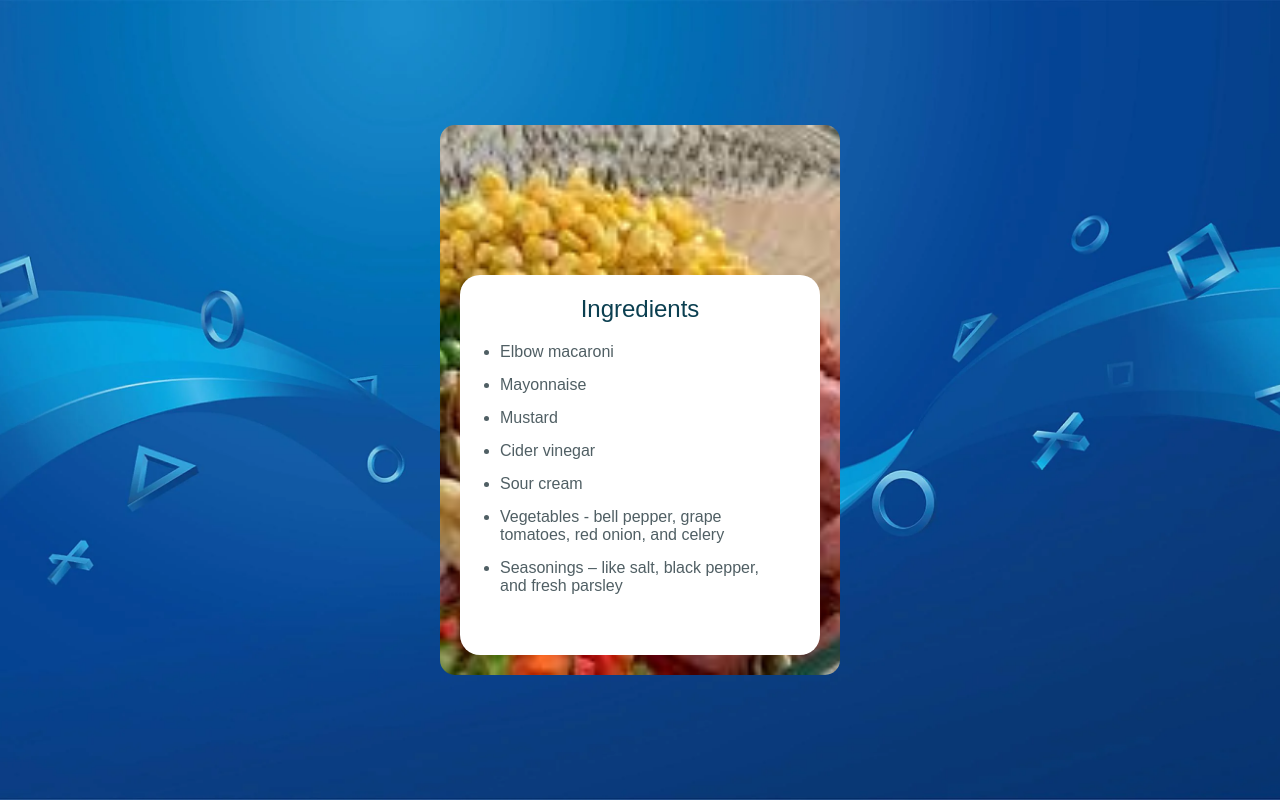
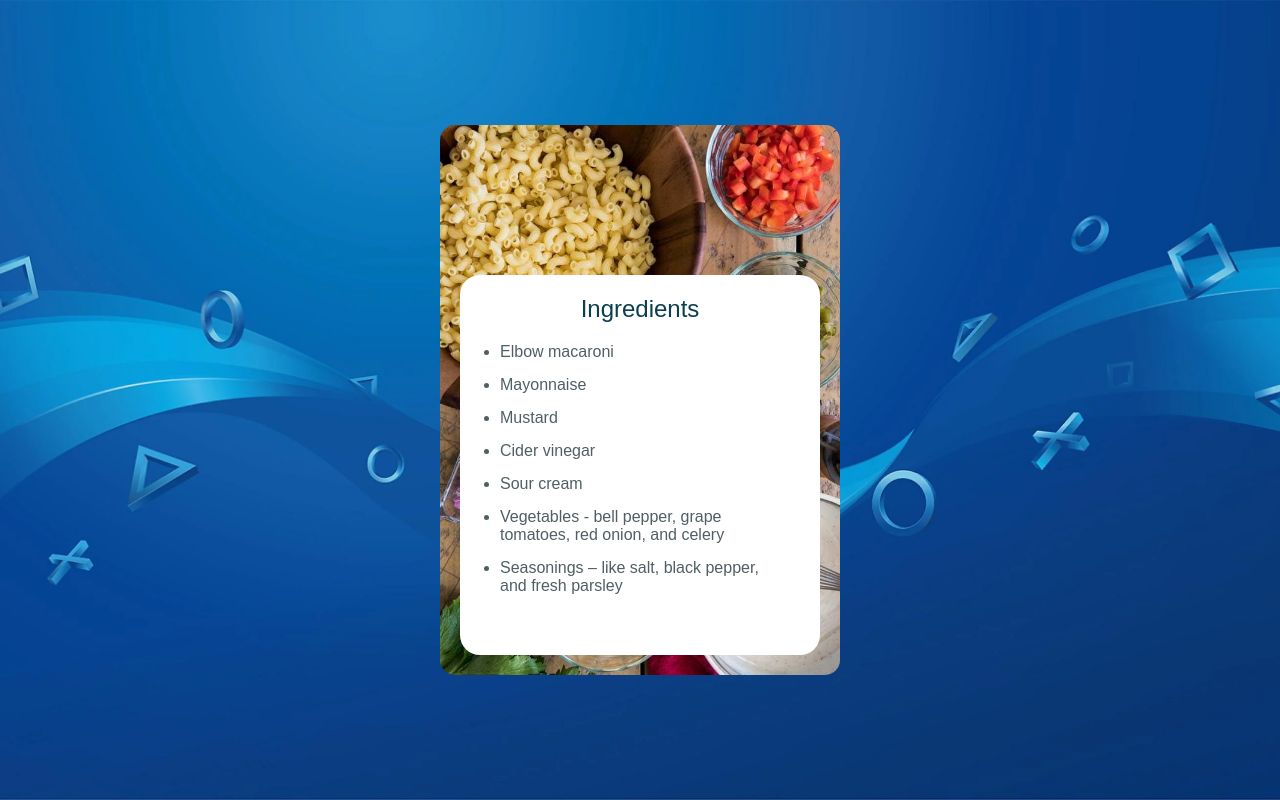
Before and after one commit to Phinda824/Preview-card, a plain HTML site: page index.html in a window 1280 px wide. Drawn offline with Linux system fonts and the light colour scheme.

Commit message:
adding pictures

```diff
--- a/style.css
+++ b/style.css
@@ -86,8 +86,7 @@
 .ingredients{
     width: 400px;
     height: 550px;
-    background-image: url(./images/images\ \(1\).jpg);
-    background-position: center;
+    background-image: url(./images/Easy-Macaroni-Salad-Recipe-1-of-1-8.jpg);
     background-size: cover;
     border-radius: 15px;
     padding: 20px;
```
Also changed, not shown: images/Easy-Macaroni-Salad-Recipe-1-of-1-8.jpg (added), images/Italian-Pasta-Salad-14-819x1024.jpg (added), images/Website-Ingredients-Salade-Makawoni-scaled.webp (deleted), images/back.jpg (deleted), images/images (1).jpg (deleted), images/images.jpg (deleted), images/ingredients.jpg (deleted).
